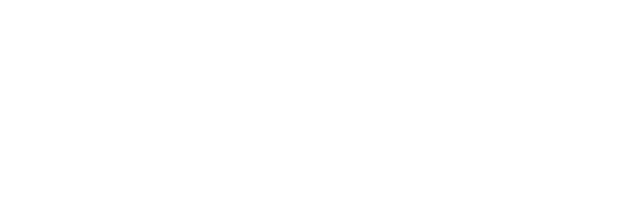
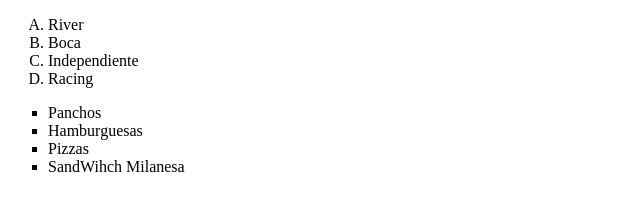
Before and after one commit to ingcarlospabon/frontendTC, a plain HTML site: page listas.html in a window 1280 px wide. Shown: the whole page, without its empty margins (0-640 px from the left). Drawn offline with Linux system fonts and the light colour scheme.

Commit message:
siguiendo practicas con listas

```diff
--- a/listas.html
+++ b/listas.html
@@ -6,6 +6,18 @@
     <title>Ejemplo Listas</title>
 </head>
 <body>
+    <ol type="A">
+        <li>River</li>
+        <li>Boca</li>
+        <li>Independiente</li>
+        <li>Racing</li>
+    </ol>
 
+    <ul style="list-style-type: square;">
+        <li>Panchos</li>
+        <li>Hamburguesas</li>
+        <li>Pizzas</li>
+        <li>SandWihch Milanesa</li>
+    </ul>
 </body>
 </html>
```
